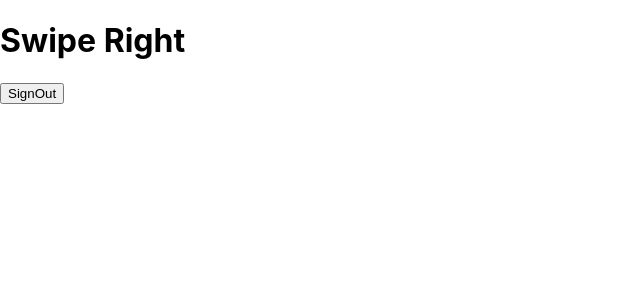
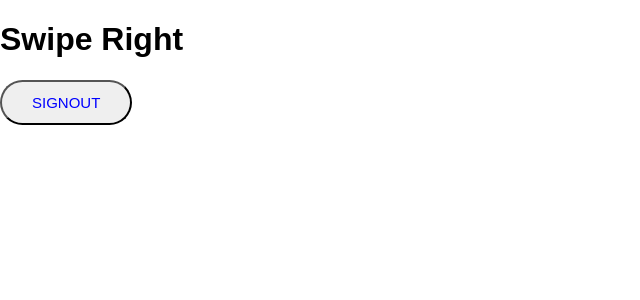
Before and after one commit to michomapeter/date-app, a React (Create React App) app: page / in a window 1280 px wide. Shown: the top 300 px of the page, without its empty margins (0-640 px from the left). Built offline with nearby package versions, Linux system fonts and the light colour scheme.

Commit message:
css styling of the Home page Ui

```diff
--- /dev/null
+++ b/src/components/Nav.js
@@ -0,0 +1,9 @@
+const Nav= () => {
+    return (
+        <div>
+         <h1>These is the Navbar</h1>
+        </div>
+    )
+}
+
+export default Nav;
--- a/src/index.css
+++ b/src/index.css
@@ -11,3 +11,16 @@ code {
   font-family: source-code-pro, Menlo, Monaco, Consolas, 'Courier New',
     monospace;
 }
+
+*{
+  font-family: 'Readex Pro' ,sans-serif;
+}
+
+.primary-button {
+  color:blue;
+  text-transform: uppercase;
+  font-size: 15px;
+  border-radius: 30px;
+  padding: 12px 30px;
+}
+.primary-button:hover {background:linear-gradient(260deg ,#fe3072 ,#ff5940);}
--- a/src/pages/Home.js
+++ b/src/pages/Home.js
@@ -1,3 +1,4 @@
+import Nav from '../components/Nav'
 const Home = () => {
 
     const authToken = true
```
